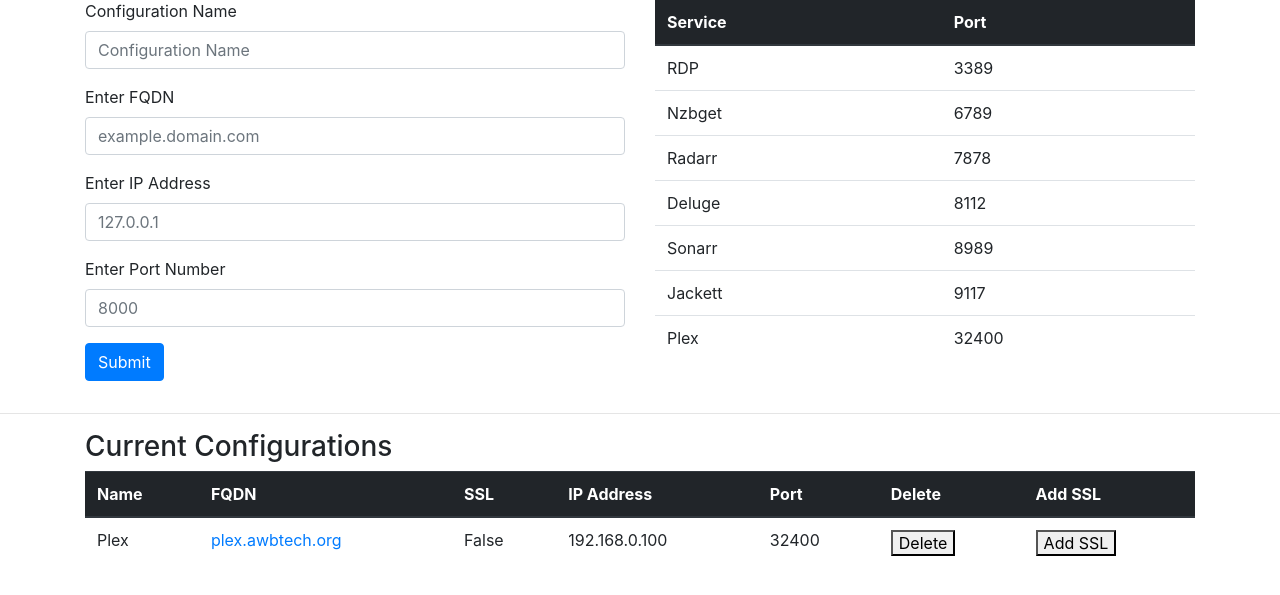
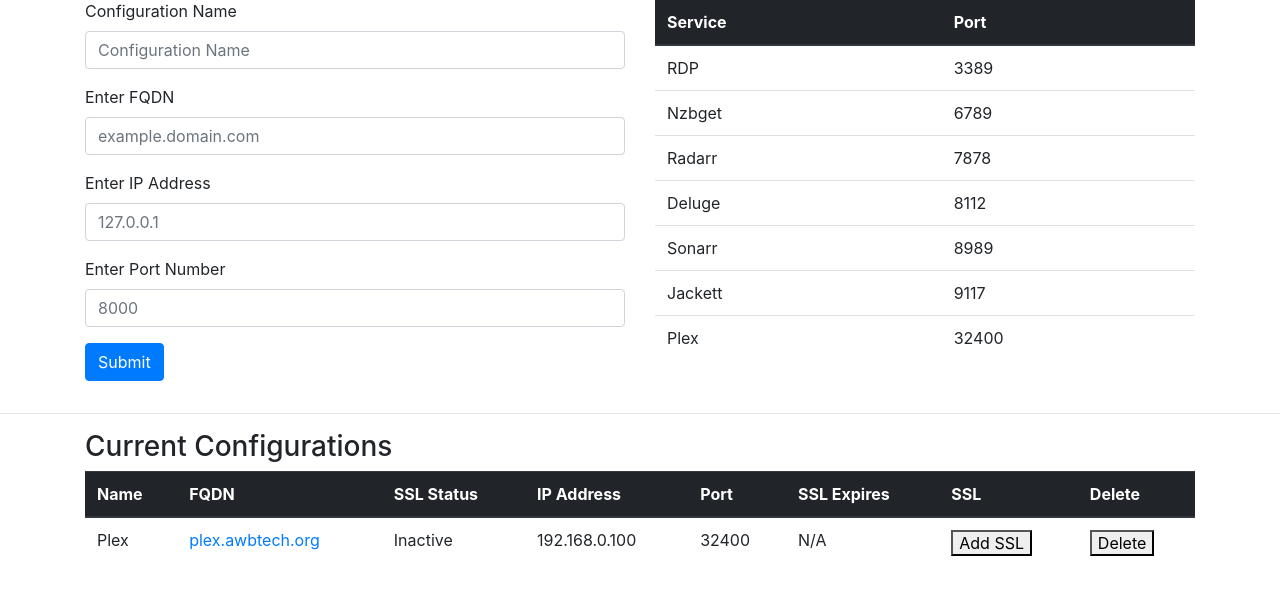
Before and after one commit to andrewixl/reverseproxy, a Django app: template apps/main/templates/main/index.html in a window 1280 px wide. Shown: the part 147-742 px from the top of the page. Run offline with Django 3.2, Linux system fonts and the light colour scheme; the template is opened without the code that fills it: values that come from a table or form of the project are taken from there, others are empty; data comes from the database, SQL or seed files in the repository; both versions use the stored data as it was after the commit; parts of the project's set-up code (start-up, migrations or seed data) failed here and were passed over; some libraries are stand-ins or nearby versions.

Commit message:
Added SSL Support for 18.04

```diff
--- a/apps/main/models.py
+++ b/apps/main/models.py
@@ -20,6 +20,12 @@ class Config(models.Model):
     name = models.CharField(max_length = 50)
     fqdn = models.CharField(max_length = 50)
     ssl = models.BooleanField(default = False)
+    sslexpire = models.DateField(default = "1970-01-01")
     ipAddress = models.CharField(max_length = 50)
     portNumber = models.IntegerField(default = 0)
+    created_at = models.DateTimeField(auto_now_add=True)
+    updated_at = models.DateTimeField(auto_now=True)
     objects = ConfigManager()
+
+    def __str__(self):
+        return self.name
--- a/apps/main/templates/main/index.html
+++ b/apps/main/templates/main/index.html
@@ -97,11 +97,12 @@
               <tr>
                 <th>Name</th>
                 <th>FQDN</th>
-                <th>SSL</th>
+                <th>SSL Status</th>
                 <th>IP Address</th>
                 <th>Port</th>
+                <th>SSL Expires</th>
+                <th>SSL</th>
                 <th>Delete</th>
-                <th>Add SSL</th>
               </tr>
             </thead>
             <tbody>
@@ -109,11 +110,24 @@
                 <tr>
                     <td>{{config.name}}</td>
                     <td><a href="http://{{config.fqdn}}/">{{config.fqdn}}</a></td>
-                    <td>{{config.ssl}}</td>
+                    {% if config.ssl == True %}
+                        <td>Active</td>
+                    {% elif config.ssl == False %}
+                        <td>Inactive</td>
+                    {% endif %}
                     <td>{{config.ipAddress}}</td>
                     <td>{{config.portNumber}}</td>
+                    {% ifnotequal config.sslexpire|stringformat:"s" "1970-01-01" %}
+                        <td>{{config.sslexpire}}</td>
+                    {% else %}
+                        <td>N/A</td>
+                    {% endifnotequal %}
+                    {% if config.ssl == False %}
+                        <td><a href="/addssl/{{config.id}}"><button>Add SSL</button></a></td>
+                    {% else %}
+                        <td><a href="/renewssl/{{config.id}}"><button>Renew SSL</button></a></td>
+                    {% endif %}
                     <td><a href="/remove/{{config.id}}"><button>Delete</button></a></td>
-                    <td><a href="/addssl/{{config.id}}"><button>Add SSL</button></a></td>
                 </tr>
                 {%endfor%}
             </tbody>
--- a/apps/main/urls.py
+++ b/apps/main/urls.py
@@ -6,4 +6,5 @@ urlpatterns = [
     url(r'^addconfig$', views.addConfig),
     url(r'^remove/(?P<id>\d+)$', views.removeConfig),
     url(r'^addssl/(?P<id>\d+)$', views.addSSL),
+    url(r'^renewssl/(?P<id>\d+)$', views.renewSSL),
 ]
```
Also changed, not shown: apps/main/views.py (+15 -4 lines), apps/main/migrations/0005_auto_20200505_0700.py (added), apps/main/migrations/0006_auto_20200505_0702.py (added), apps/main/migrations/0007_auto_20200505_0704.py (added), apps/main/migrations/0008_auto_20200505_0705.py (added), db.sqlite3, 1 other file.
